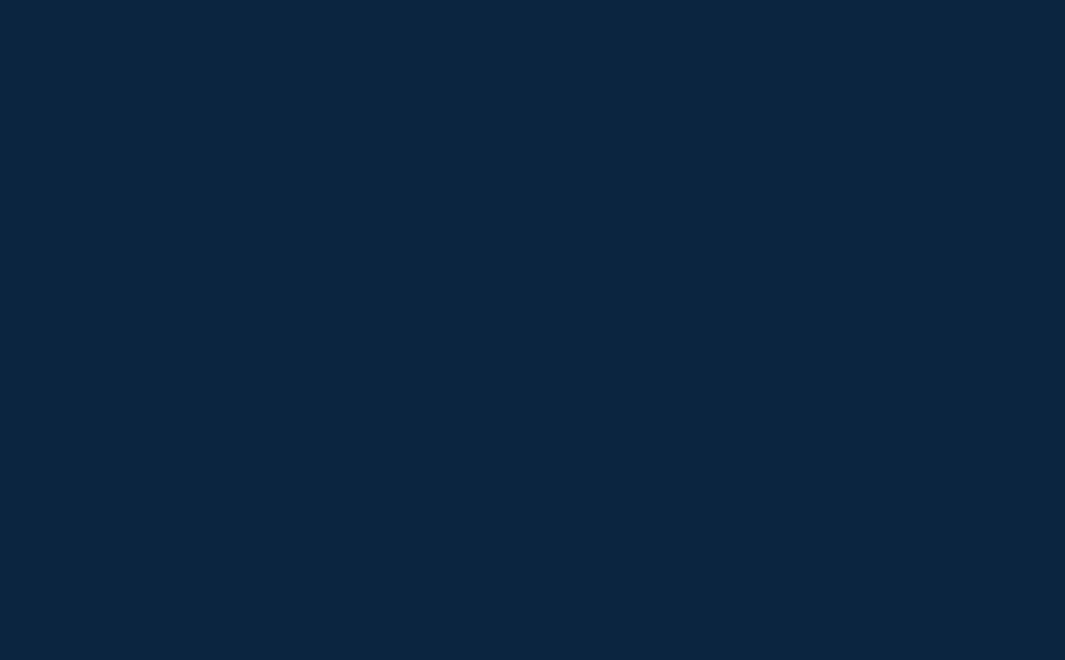
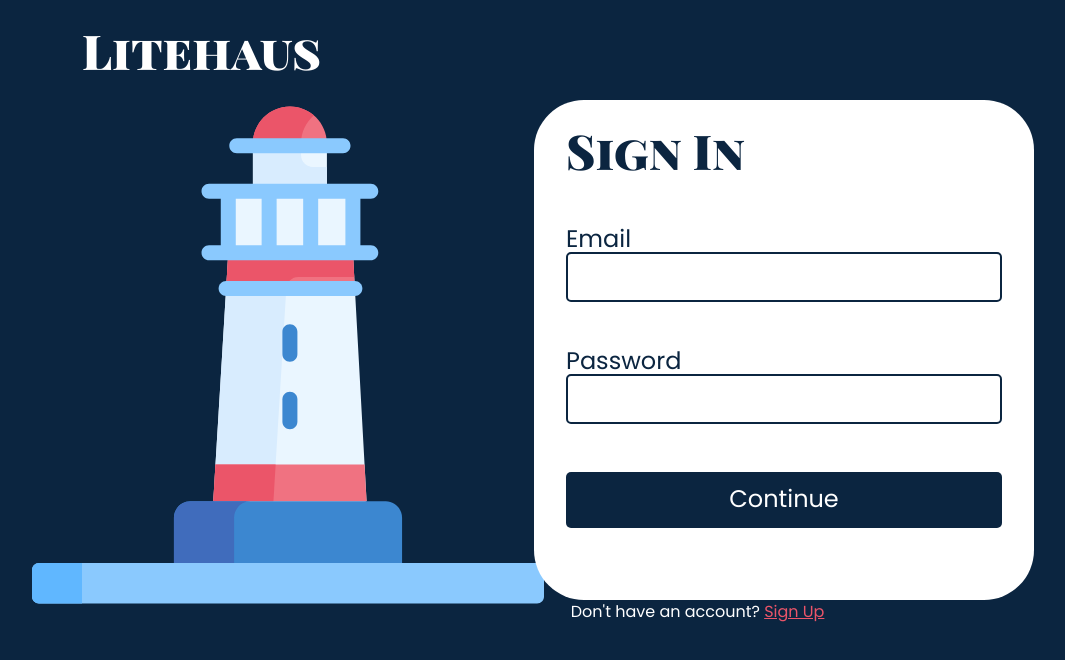
Before and after one commit to claytonNishitaniHart/Litehaus, a React (Create React App) app: page /signin in a window 1280 px wide. Shown: the top 660 px of the page, without its empty margins (96-1161 px from the left). Built offline with nearby package versions, Linux system fonts and the light colour scheme.

Commit message:
signin page done

```diff
--- a/src/components/LandingPage/LandingPage.jsx
+++ b/src/components/LandingPage/LandingPage.jsx
@@ -7,8 +7,6 @@ import styles from './LandingPage.module.css';
 const LandingPage = () => {
   const [hovered, setHovered] = useState(false);
   const arrow = hovered ? <HiArrowNarrowRight className={styles.chevron} /> : <HiChevronRight className={styles.chevron} />
-
-  console.log(hovered);
 
   return (
     <main className={styles.wrapper}>
--- a/src/components/SignInPage/SignInPage.jsx
+++ b/src/components/SignInPage/SignInPage.jsx
@@ -1,7 +1,27 @@
 import React from 'react';
+import lighthouse from '../../images/lighthouse.svg';
+import styles from './SignInPage.module.css';
 
 const SignInPage = () => {
-  return (<></>);
+  return (
+    <main className={styles.wrapper}>
+      <h1 className={styles.title}>Litehaus</h1>
+      <form className={styles.form}>
+        <h2 className={styles.header}>Sign In</h2>
+        <label className={styles.label}>
+          Email
+          <input className={styles.input} />
+        </label>
+        <label className={styles.label}>
+          Password
+          <input className={styles.input} type='password' />
+        </label>
+        <button className={styles.button}>Continue</button>
+        <p className={styles.signupText}>Don't have an account? <a className={styles.signupLink} href='/signup'>Sign Up</a></p>
+      </form>
+      <img className={styles.logo} src={lighthouse} alt='A cartoon lighthouse' />
+    </main>
+  );
 }
 
 export default SignInPage;
--- /dev/null
+++ b/src/components/SignInPage/SignInPage.module.css
@@ -0,0 +1,157 @@
+.wrapper {
+  text-align: center;
+  padding-top: 2.75rem;
+}
+
+@media (min-width: 1000px) {
+  .wrapper {
+    position: relative;
+    text-align: left;
+    padding: 2rem 10vw 0 10vw;
+  }
+}
+
+.title {
+  font-family: 'Playfair Display SC', serif;
+  font-weight: 900;
+  font-size: 3rem;
+  color: white;
+}
+
+@media (min-width: 1000px) {
+  .title {
+    margin: 0 0 0 3.125rem;
+  }
+}
+
+.form {
+  position: relative;
+  text-align: left;
+  padding: 2rem;
+  background-color: white;
+  border-radius: 3.125rem;
+  width: 92vw;
+  max-width: 31.25rem;
+  margin: 0 auto;
+  box-sizing: border-box;
+}
+
+@media (min-width: 1000px) {
+  .form {
+    position: absolute;
+    top: 6.25rem;
+    right: 9.375rem;
+    margin: 0;
+    width: 31.25rem;
+    height: 31.25rem;
+  }
+}
+
+.header {
+  margin: 0;
+  font-family: 'Playfair Display SC', serif;
+  font-weight: 900;
+  font-size: 3rem;
+  color: #0B2540;
+}
+
+.label {
+  display: block;
+  margin-top: 1rem;
+  font-family: 'Poppins', sans-serif;
+  font-weight: 400;
+  font-size: 1.5rem;
+  color: #0B2540;
+  transition: color linear 0.125s;
+}
+
+@media (min-width: 1000px) {
+  .label {
+    margin-top: 3rem;
+  }
+}
+
+.input {
+  display: block;
+  border: #0B2540 2px solid;
+  border-radius: 5px;
+  width: 100%;
+  font-size: 1.25rem;
+  outline: none;
+  transition: border linear 0.125s;
+  box-sizing: border-box;
+}
+
+@media (min-width: 1000px) {
+  .input {
+    height: 3.125rem;
+  }
+}
+
+.input:focus {
+  border: #EB5569 2px solid;
+}
+
+.label:focus-within {
+  color: #EB5569;
+}
+
+.button {
+  margin-top: 2rem;
+  font-family: 'Poppins', sans-serif;
+  font-weight: 400;
+  font-size: 1.5rem;
+  color: white;
+  background-color: #0B2540;
+  width: 100%;
+  height: 2.25rem;
+  border: none;
+  border-radius: 5px;
+  cursor: pointer;
+  transition: background-color linear 0.125s;
+  transition: color linear 0.125s;
+}
+
+@media (min-width: 1000px) {
+  .button {
+    margin-top: 3rem;
+    height: 3.5rem;
+  }
+}
+
+.button:hover {
+  background-color: #EB5569;
+  color: #0B2540;
+}
+
+.signupText {
+  text-align: center;
+  font-family: 'Poppins', sans-serif;
+  font-weight: 400;
+  color: #0B2540;
+}
+
+@media (min-width: 1000px) {
+  .signupText {
+    color: white;
+    transform: translate(-5.4rem, 3.75rem);
+  }
+}
+
+.signupLink {
+  color: #EB5569;
+}
+
+.logo {
+  margin-top: 6rem;
+  width: 8.8125rem;
+  height: 8.8125rem;
+}
+
+@media (min-width: 1000px) {
+  .logo {
+    margin-top: 1.2rem;
+    width: 32rem;
+    height: 32rem;
+  }
+}
```
Also changed, not shown: src/components/LandingPage/LandingPage.module.css (+5 -5 lines).
